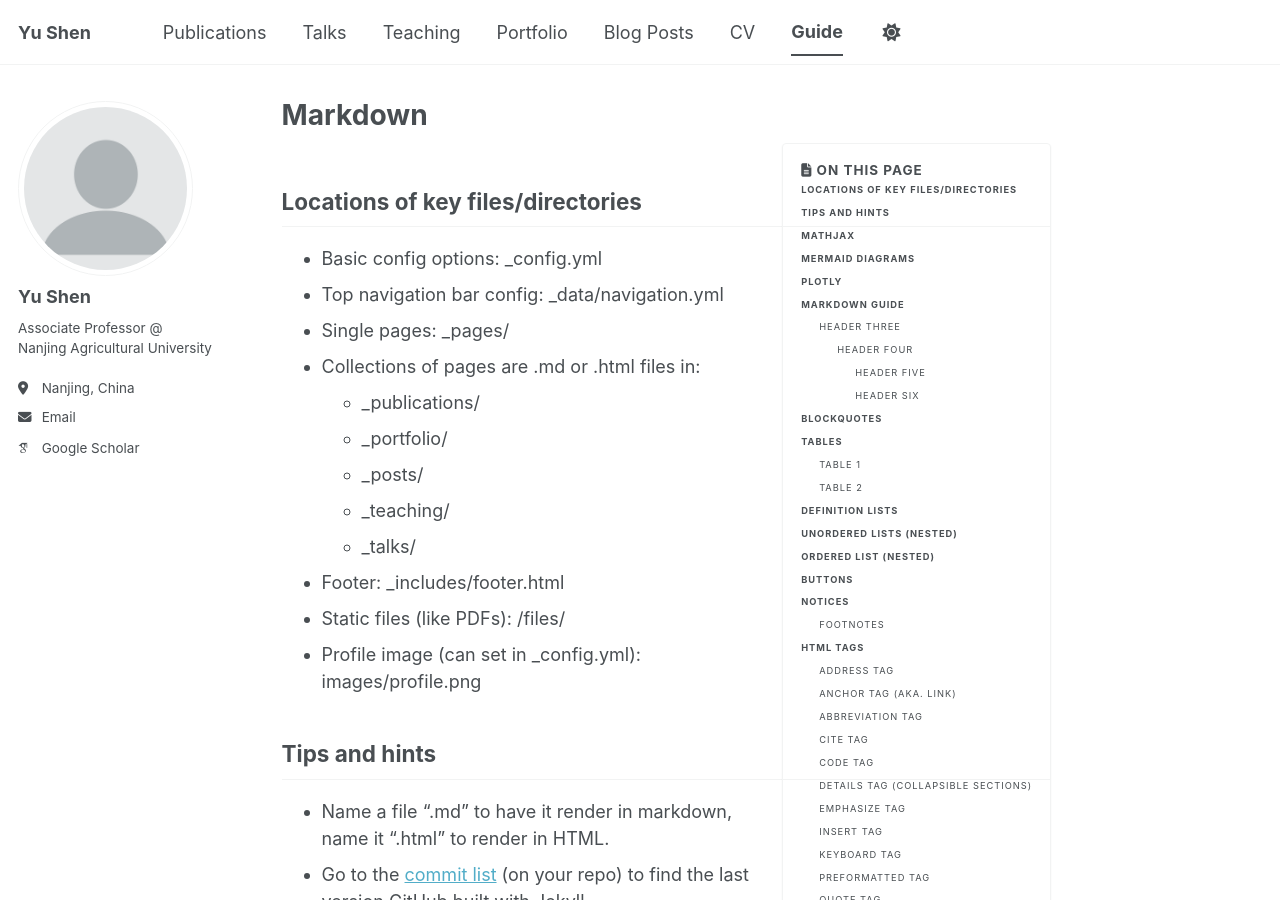
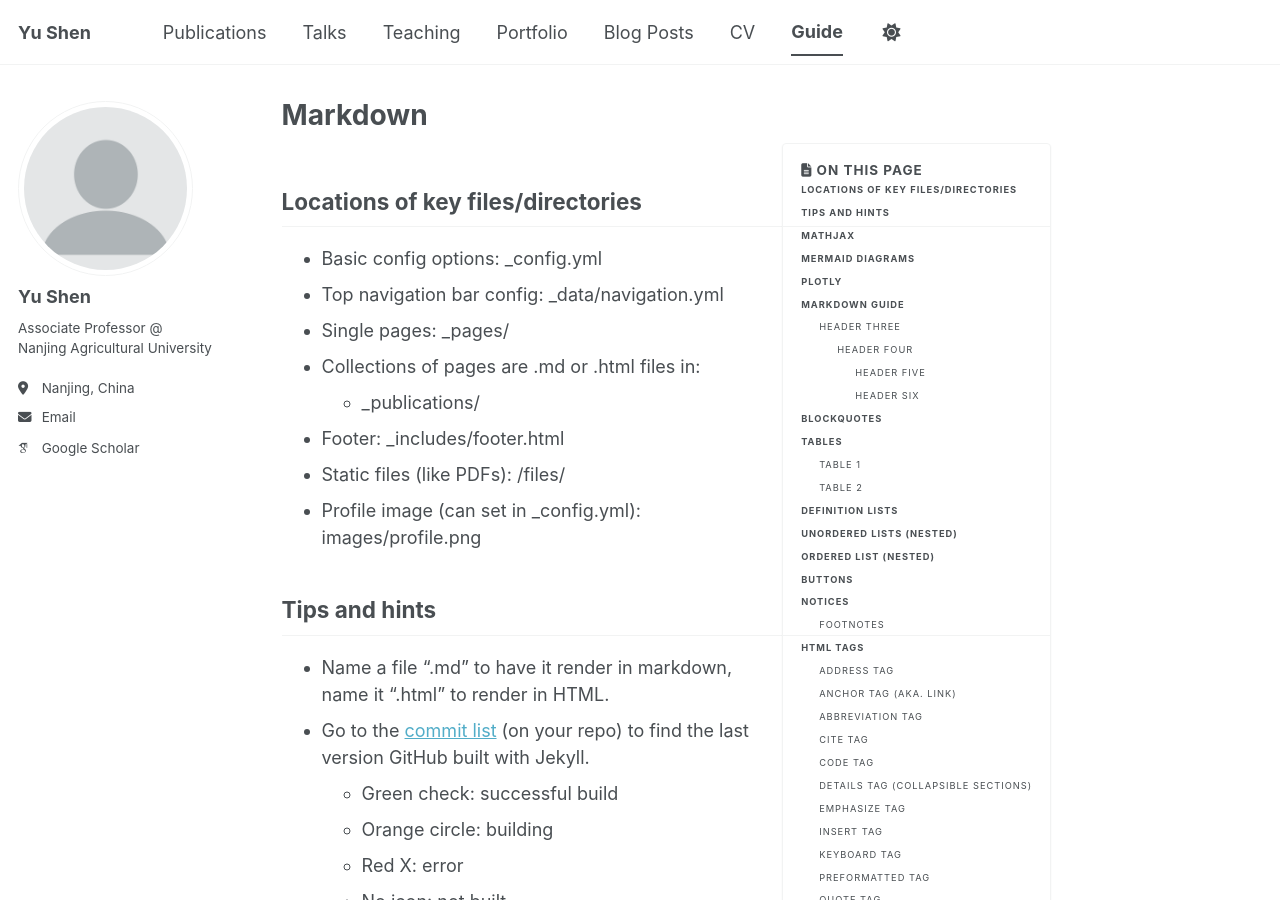
Before and after one commit to shenyuruc/shenyuruc.github.io, a Jekyll site: the page built from _pages/markdown.md, in a window 1280 px wide and 900 px high. Built offline with Jekyll 4.4.1, drawn with Linux system fonts in a browser that asks for light colours; emoji names are drawn with the system emoji font; some web fonts are replaced; a script bundle is joined from its source files by our own code; library files that are not in the unit come from our copies.

Commit message:
Update markdown.md

```diff
--- a/_pages/markdown.md
+++ b/_pages/markdown.md
@@ -16,10 +16,6 @@ redirect_from:
 * Single pages: _pages/
 * Collections of pages are .md or .html files in:
   * _publications/
-  * _portfolio/
-  * _posts/
-  * _teaching/
-  * _talks/
 * Footer: _includes/footer.html
 * Static files (like PDFs): /files/
 * Profile image (can set in _config.yml): images/profile.png
```
